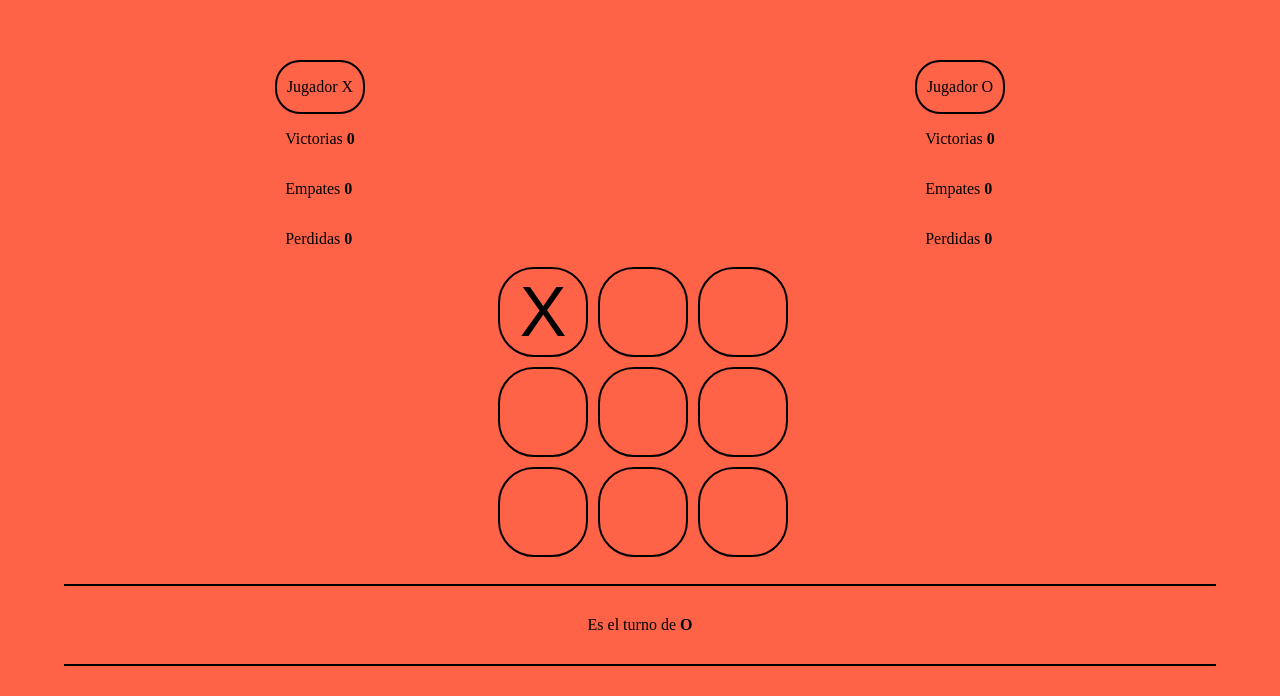
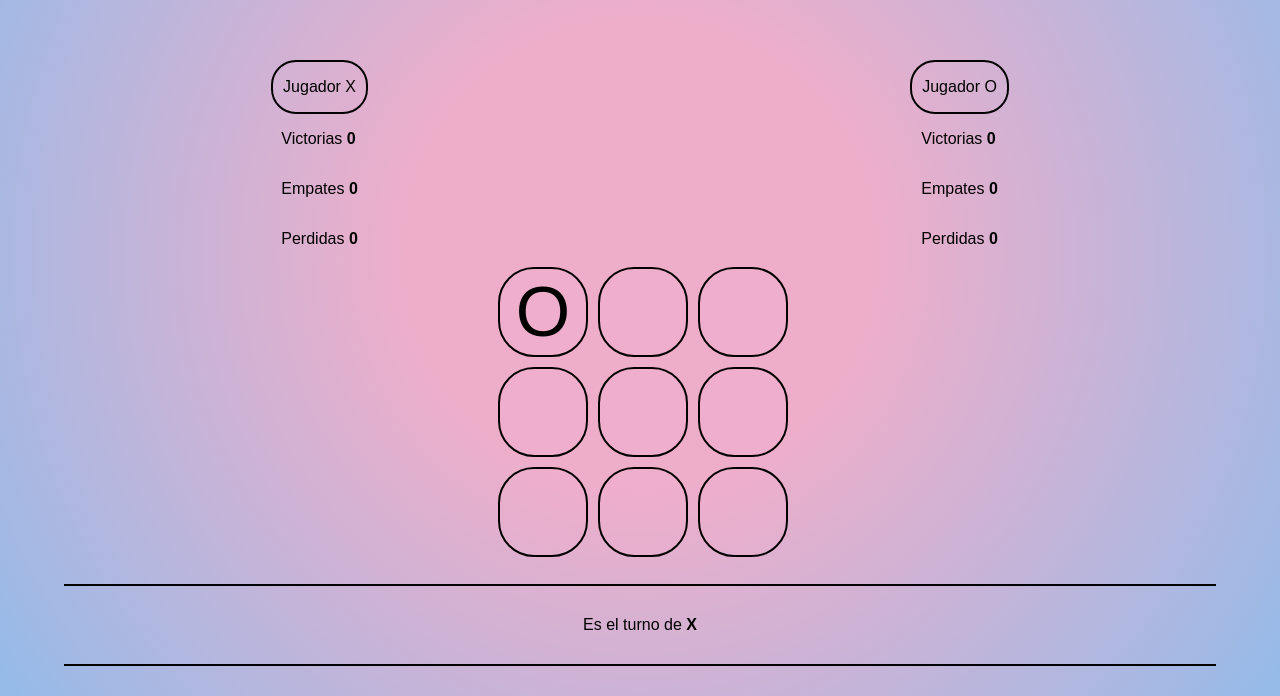
Before and after one commit to Miguel1235/ta-te-ti, a plain HTML site: page index.html in a window 1280 px wide. Both pictures are taken after a click on the button 543 px from the left and 500 px from the top of the page. Shown: the part 188-884 px from the top of the page. Drawn offline with Linux system fonts and the light colour scheme; a web font is replaced by a local one.

Commit message:
Arreglos varios

```diff
--- a/index.html
+++ b/index.html
@@ -43,8 +43,8 @@
     </div>
   </div>
 
-  <div class="board">
-    <button class=square id="0"></button>
+  <div class="board" onclick="play(event)">
+    <button class=square id="0""></button>
     <button class=square id="1"></button>
     <button class=square id="2"></button>
     <button class=square id="3"></button>
--- a/script.js
+++ b/script.js
@@ -1,4 +1,3 @@
-let playing = null
 const stats = {
   playerX: {
     win: 0,
@@ -9,14 +8,13 @@ const stats = {
     win: 0,
     draw: 0,
     lost: 0,
-  }
+  },
+  playing:null
 }
 
 const boardList = new Array(9).fill("")
-const board = document.getElementsByClassName("board")[0]
 const current = document.getElementsByClassName("current")[0]
 const winner = document.getElementsByClassName("winner")[0]
-
 const score = document.getElementsByClassName("score")
 const winX = score[0]
 const winO = score[3]
@@ -26,13 +24,11 @@ const lostX = score[2]
 const lostO = score[5]
 
 const whoStart = () => Math.round(Math.random()) === 1 ? "X" : "O"
-const next = (curr) => curr === "X" ? "O" : "X"
+const next = () => stats.playing === "X" ? "O" : "X"
 const checkFull = () => boardList.every(square => square.length > 0)
 const clearBoardList = () => boardList.fill("")
-const clearBoard = () => {
-  for (let i = 0; i < 9; i++) board.children[i].innerHTML = ""
-}
-const checkWinner = (icon) =>
+const clearBoard = () =>setTimeout(() =>Array.from(document.getElementsByClassName("board")[0].children).forEach(square=>square.innerHTML=""),500) // El Array.from lo use para poder usar el forEach (porque no se puede iterar de un HTMLCollection)
+const checkWinner = icon=>
   (boardList[0] === icon && boardList[1] === icon && boardList[2] === icon) ||
   (boardList[3] === icon && boardList[4] === icon && boardList[5] === icon) ||
   (boardList[6] === icon && boardList[7] === icon && boardList[8] === icon) ||
@@ -41,7 +37,7 @@ const checkWinner = (icon) =>
   (boardList[2] === icon && boardList[5] === icon && boardList[8] === icon) ||
   (boardList[0] === icon && boardList[4] === icon && boardList[8] === icon) ||
   (boardList[2] === icon && boardList[4] === icon && boardList[6] === icon)
-const updateStats = (winner) => {
+const updateStats = winner => {
   switch (winner) {
     case "X":
       stats.playerX.win += 1
@@ -63,45 +59,39 @@ const updateStats = (winner) => {
       break;
   }
 }
+const startGame=()=>{
+  stats.playing = whoStart()
+  current.innerHTML = `<strong>${stats.playing}</strong> va a empezar`
+}
 
 const play = (event) => {
+  winner.hidden = true
+  const id=event.target.id
 
-  winner.hidden = true
+  if (event.target.className === "square") { // Comprobamos que hicimos click en un rectángulo y no en un espacio vacío
+    if (!boardList[id]) { // Comprobamos que no este marcada la casilla
+      event.target.innerHTML = stats.playing
+      boardList[id] = stats.playing
+      stats.playing = next()
+      current.innerHTML = `Es el turno de <strong>${stats.playing}</strong>`
 
-  const {
-    id
-  } = event.target
-  const className=event.target.className
-
-  if (className === "square") {
-    // Comprobamos que no esta marcada la casilla
-    if (!boardList[id]) {
-      event.target.innerHTML = playing
-
-      boardList[id] = playing
-      playing = next(playing)
-      current.innerHTML = `Es el turno de <strong>${playing}</strong>`
-
-      let xWins = checkWinner("X")
-      let oWins = checkWinner("O")
-      let isFull = checkFull()
+      const xWins = checkWinner("X")
+      const oWins = checkWinner("O")
+      const isFull = checkFull()
       if (xWins || oWins || isFull) {
         clearBoardList()
         clearBoard()
         if (isFull) {
           winner.innerHTML = "El tablero esta lleno...empezando de vuelta"
-          winner.hidden = false
           updateStats()
         } else {
           winner.innerHTML = `El ganador es el jugador <strong>${xWins?"X":"O"}</strong>`
-          winner.hidden = false
           updateStats(xWins ? "X" : "O")
         }
+        winner.hidden=false
+        startGame()
       }
     }
   }
 }
-
-playing = whoStart()
-current.innerHTML = `<strong>${playing}</strong> va a empezar`
-board.addEventListener("click", play)
+startGame()
--- a/style.css
+++ b/style.css
@@ -1,7 +1,7 @@
 body {
-  font-family: 'Chilanka';
+  font-family: 'Chilanka',Arial;
   margin: 0px;
-  background-color: tomato;
+  background: radial-gradient(circle, rgba(238, 174, 202, 1) 30%, rgba(148, 187, 233, 1) 100%);
 }
 
 .title {
@@ -61,7 +61,7 @@ body {
 }
 
 .square {
-  background-color: tomato;
+  background-color:rgba(238, 174, 202, 0.2);
   text-align: center;
   font-size: 70px;
   cursor: pointer;
```
Also changed, not shown: README.md.
